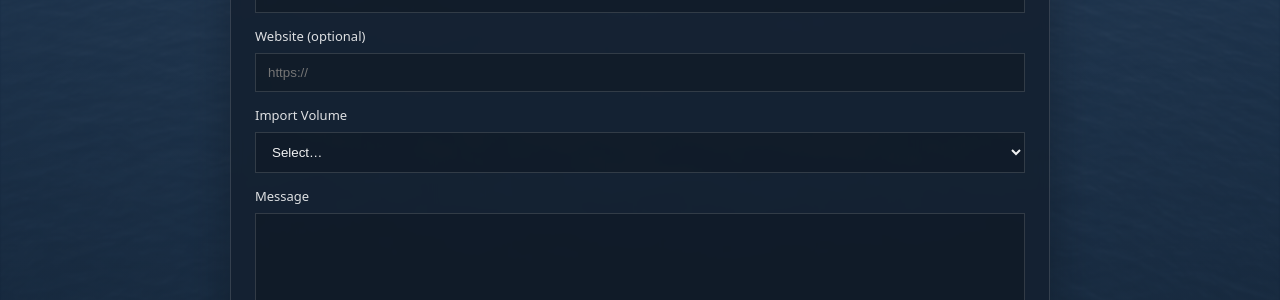
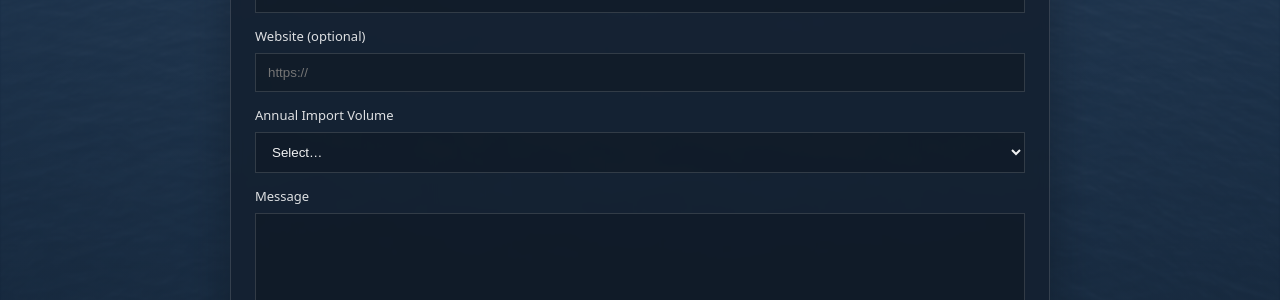
Before and after one commit to importrisk/import-risk-intelligence-site, a Jekyll site: the page built from contact.html, in a window 1280 px wide. Shown: the part 653-953 px from the top of the page. Built offline with Jekyll 4.4.1, drawn with Linux system fonts in a browser that asks for light colours.

Commit message:
Update contact.html

```diff
--- a/contact.html
+++ b/contact.html
@@ -52,7 +52,7 @@ description: Contact Import Risk Intelligence.
         </div>
 
         <div class="cs-row">
-          <label class="cs-label" for="revenue">Import Volume</label>
+          <label class="cs-label" for="revenue">Annual Import Volume</label>
           <select class="cs-input" id="revenue" name="annual_revenue">
             <option value="">Select…</option>
             <option value="under_10m">Under $10M</option>
```
